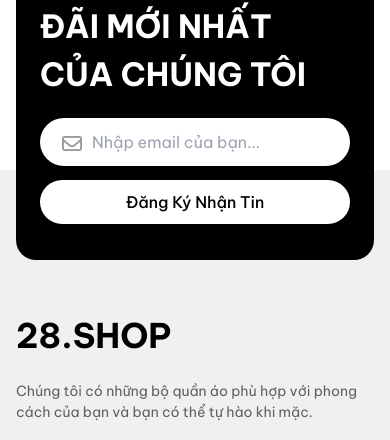
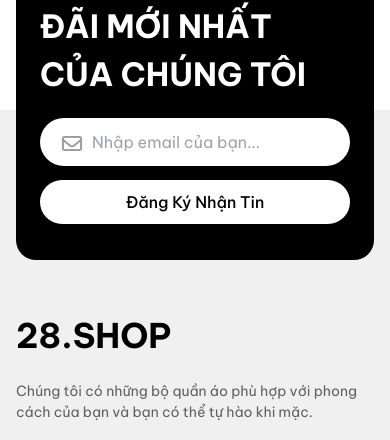
Before and after one commit to hongson2120061/Project-3, a website: page template/index.pug in a window 390 px wide. Shown: the part 6010-6450 px from the top of the page. Drawn offline with nearby package versions, Linux system fonts and the light colour scheme; files that its build step writes are made by us from their sources; files whose address does not match are found by name.

Commit message:
finish project

```diff
--- a/template/index.pug
+++ b/template/index.pug
@@ -315,7 +315,7 @@
 
 
         //- Section-8
-        footer(class="bg-[#F0F0F0] lg:pb-[82px] md:pb-[52px] pb-[30px] pt-[140px] mt-[-90px] px-[16px]")
+        footer(class="bg-[#F0F0F0] lg:pb-[82px] md:pb-[52px] pb-[30px] lg:pt-[140px] md:pt-[170px]  pt-[200px] lg:mt-[-90px] md:mt-[-120px] mt-[-150px]  px-[16px]")
             div(class="container mx-auto")
                 div(class="flex justify-between flex-wrap items-start pb-[48px] border-b border-[#0000001A] ")
                     div(class="lg:w-[248px] w-full lg:mb-[0px] mb-[40px] ")
```
Also changed, not shown: index.html.
